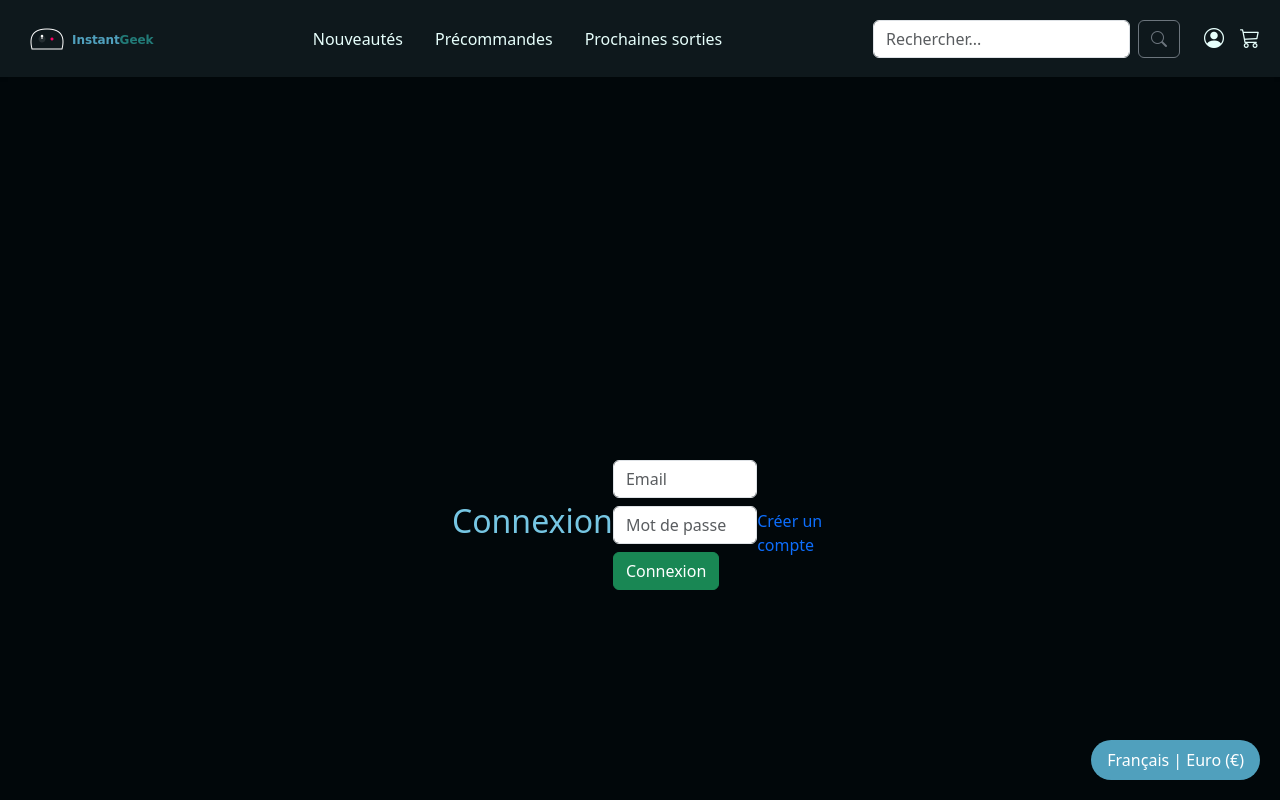
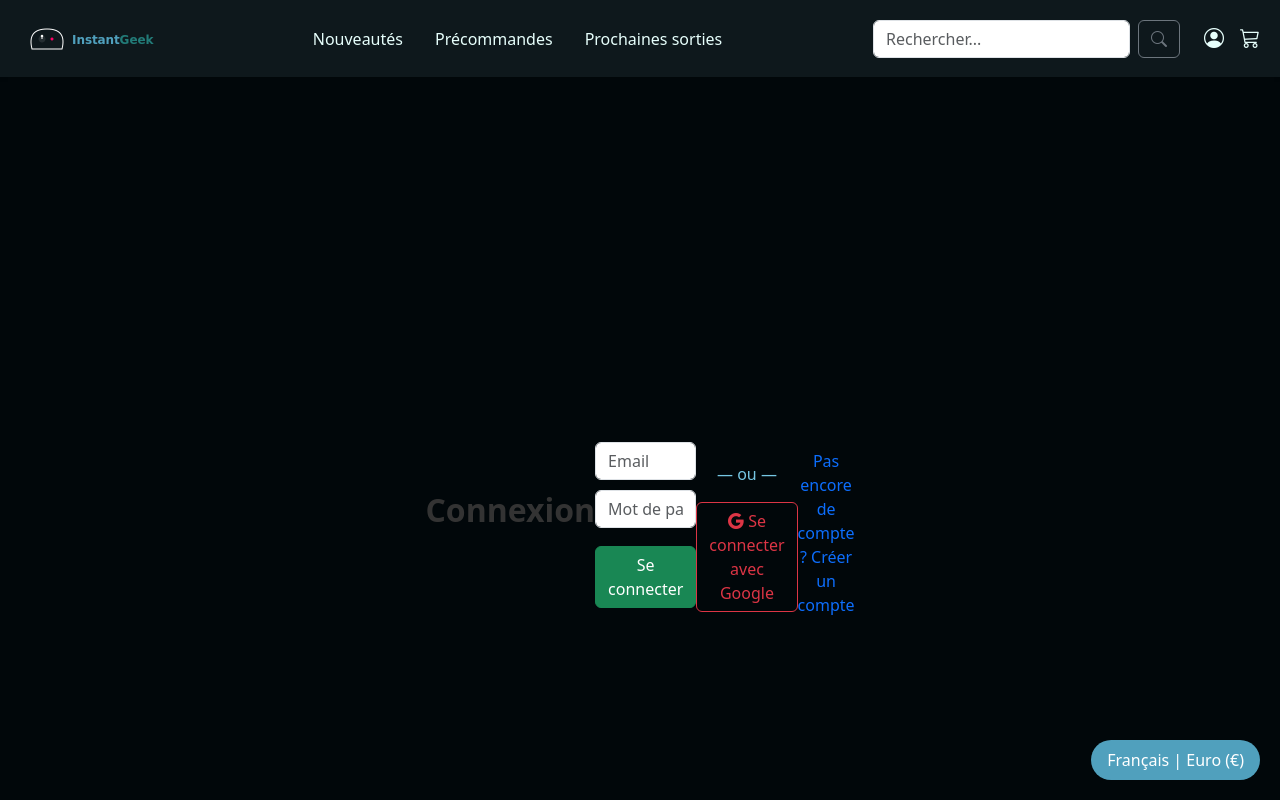
Before and after one commit to Badborz95/projet-groupe, a Vue app: page /connexion in a window 1280 px wide. Shown: the top 800 px of the page. Built offline with nearby package versions, Linux system fonts and the light colour scheme.

Commit message:
Connexion avec google

```diff
--- a/src/views/Connexion.vue
+++ b/src/views/Connexion.vue
@@ -1,18 +1,31 @@
 <template>
   <div class="container mt-5">
-    <h2>Connexion</h2>
+    <h2 class="text-center page-title">Connexion</h2>
+
+    <!-- Formulaire classique -->
     <form @submit.prevent="handleLogin">
-      <input v-model="email" type="email" placeholder="Email" class="form-control mb-2" required />
-      <input v-model="password" type="password" placeholder="Mot de passe" class="form-control mb-2" required />
-      <button class="btn btn-success">Connexion</button>
+      <input v-model="email" type="email" placeholder="Email" class="form-control" required />
+      <input v-model="password" type="password" placeholder="Mot de passe" class="form-control" required />
+      <button class="btn btn-success mt-2">Se connecter</button>
     </form>
-    <router-link class="d-block mt-3" to="/inscription">Créer un compte</router-link>
+
+    <!-- Auth Google -->
+    <div class="text-center mt-4">
+      <p>— ou —</p>
+      <button @click="handleGoogleSignIn" class="btn btn-outline-danger w-100">
+        <i class="bi bi-google"></i> Se connecter avec Google
+      </button>
+    </div>
+
+    <router-link class="d-block mt-3 text-center" to="/inscription">
+      Pas encore de compte ? Créer un compte
+    </router-link>
   </div>
 </template>
 
 <script setup>
 import { ref } from 'vue';
-import { signIn } from '../services/authService';
+import { signIn, signInWithGoogle } from '../services/authService';
 import { useRouter } from 'vue-router';
 
 const email = ref('');
@@ -27,11 +40,31 @@ async function handleLogin() {
     alert('Erreur : ' + e.message);
   }
 }
+
+async function handleGoogleSignIn() {
+  try {
+    await signInWithGoogle();
+    router.push('/');
+  } catch (e) {
+    alert('Erreur avec Google : ' + e.message);
+  }
+}
 </script>
 
 <style scoped>
 .container {
-  max-width: 400px;
+  max-width: 420px;
   margin: 0 auto;
 }
+.page-title {
+  margin-bottom: 30px;
+  font-weight: bold;
+  color: #333;
+}
+.form-control {
+  margin-bottom: 10px;
+}
+.btn {
+  width: 100%;
+}
 </style>
```
